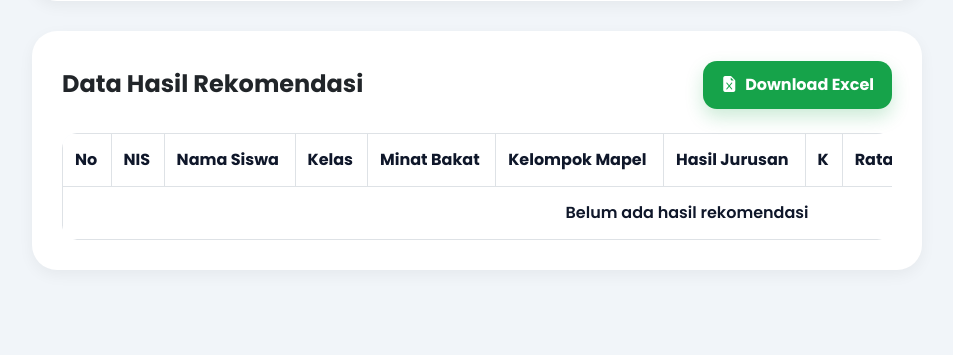
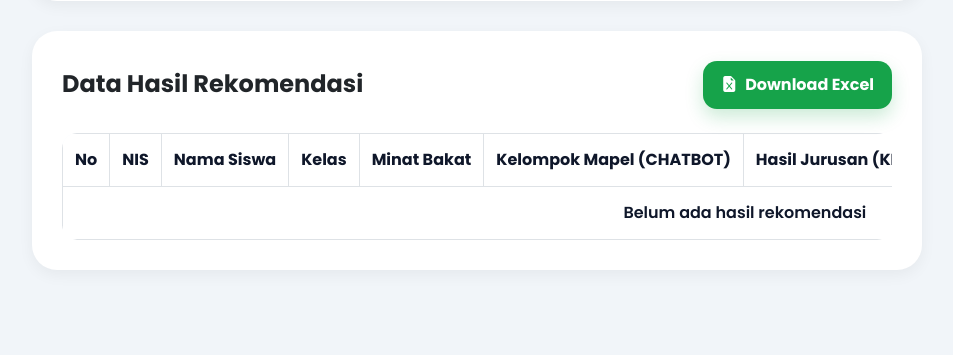
Before and after one commit to TEPEN-CHAN/SistemKNNJurusan, a Flask app: template templates/guru/hasil_rekomendasi.html in a window 1280 px wide. Shown: the part 1094-1449 px from the top of the page, without its empty margins (303-1256 px from the left). Run offline with Flask 3, Linux system fonts and the light colour scheme; the template is opened without the code that fills it, so the values that code supplies are empty.

Commit message:
final kali ya?

```diff
--- a/templates/admin/hasil_rekomendasi.html
+++ b/templates/admin/hasil_rekomendasi.html
@@ -545,8 +545,8 @@ Hasil Rekomendasi RIASEC
                         <th class="col-nama">Nama Siswa</th>
                         <th class="col-kelas">Kelas</th>
                         <th class="col-minat">Minat Bakat</th>
-                        <th class="col-mapel">Kelompok Mapel</th>
-                        <th class="col-jurusan">Hasil Jurusan</th>
+                        <th class="col-mapel">Kelompok Mapel (CHATBOT)</th>
+                        <th class="col-jurusan">Hasil Jurusan (KNN)</th>
                         <th class="col-k">K</th>
                         <th class="col-jarak">Rata Jarak</th>
                         <th class="col-confidence">Confidence</th>
--- a/templates/guru/hasil_rekomendasi.html
+++ b/templates/guru/hasil_rekomendasi.html
@@ -395,8 +395,8 @@ Hasil Rekomendasi RIASEC
                         <th>Nama Siswa</th>
                         <th>Kelas</th>
                         <th>Minat Bakat</th>
-                        <th>Kelompok Mapel</th>
-                        <th>Hasil Jurusan</th>
+                        <th>Kelompok Mapel (CHATBOT)</th>
+                        <th>Hasil Jurusan (KNN)</th>
                         <th>K</th>
                         <th>Rata Jarak</th>
                         <th>Confidence (%)</th>
--- a/templates/guru/profil_guru.html
+++ b/templates/guru/profil_guru.html
@@ -82,6 +82,10 @@ Profil Guru BK
         font-size: 17px;
         color: #0f172a;
         font-weight: 600;
+
+        word-break: break-word;
+        overflow-wrap: anywhere;
+        white-space: normal;
     }
 
     .upload-box{
--- a/templates/guru/proses_knn.html
+++ b/templates/guru/proses_knn.html
@@ -272,7 +272,7 @@
 
                 <li>
                     <i class="bi bi-check-circle-fill"></i>
-                    <span>Mengambil tetangga terdekat (K=3)</span>
+                    <span>Mengambil tetangga terdekat</span>
                 </li>
 
                 <li>
```
